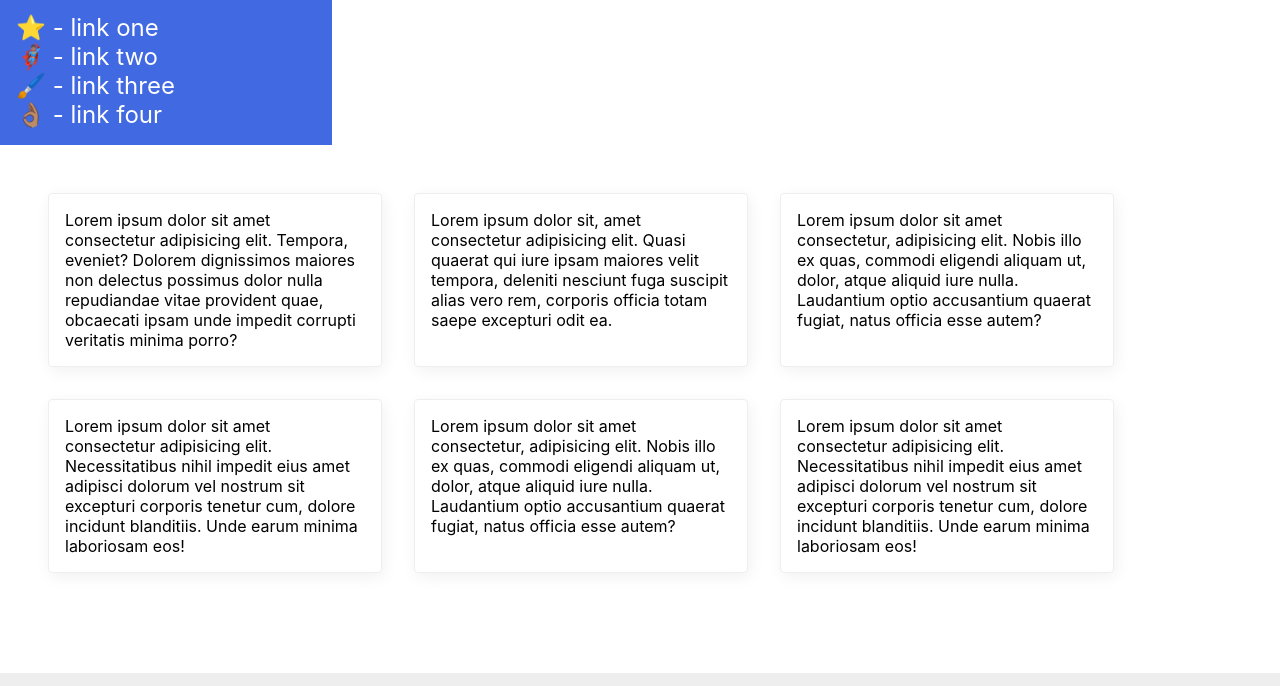
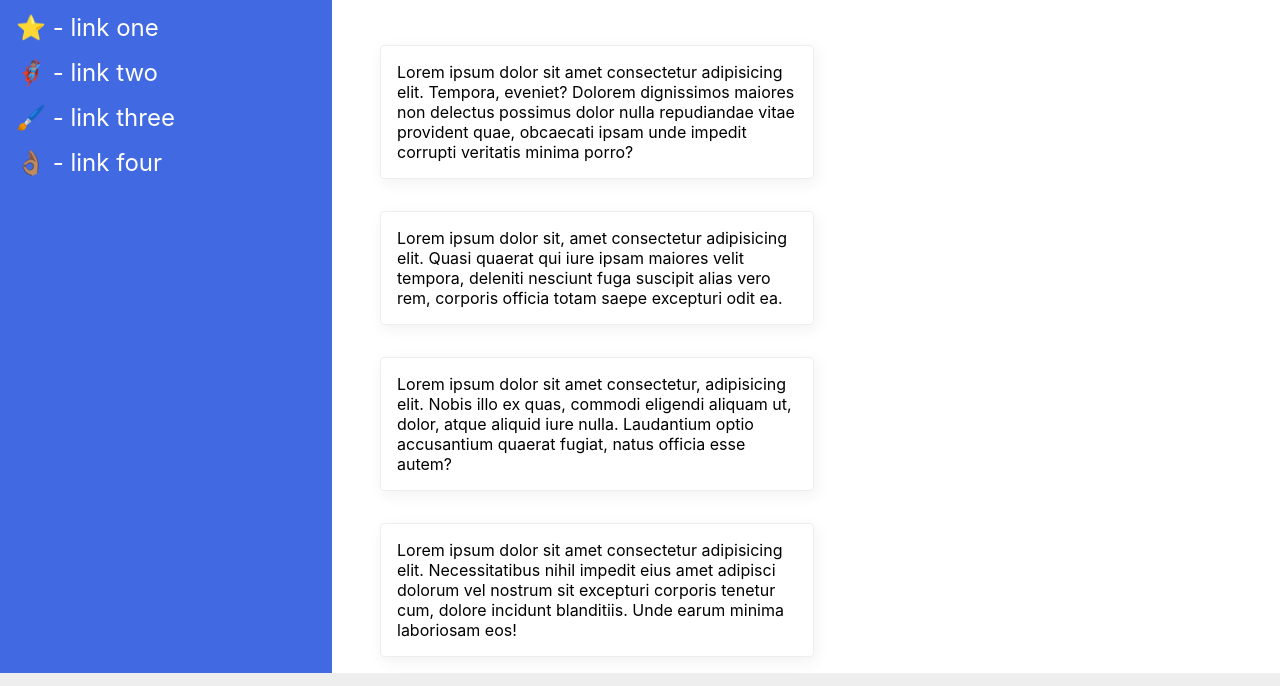
Before and after one commit to yigit-cankurtaran/odin-project-beginning, a plain HTML site: page beginning-css/exercises/flex-07-layout2/index.html in a window 1280 px wide. Shown: the part 75-761 px from the top of the page. Drawn offline with Linux system fonts and the light colour scheme.

Commit message:
Finished the final CSS foundations exercise.

```diff
--- a/beginning-css/exercises/flex-07-layout2/index.html
+++ b/beginning-css/exercises/flex-07-layout2/index.html
@@ -12,6 +12,7 @@
       MY AWESOME WEBSITE
     </div>
 
+    <div class="above">
     <div class="sidebar">
       <ul>
         <li><a href="#">⭐ - link one</a></li>
@@ -29,6 +30,7 @@
     <div class="card">Lorem ipsum dolor sit amet consectetur, adipisicing elit. Nobis illo ex quas, commodi eligendi aliquam ut, dolor, atque aliquid iure nulla. Laudantium optio accusantium quaerat fugiat, natus officia esse autem?</div>
     <div class="card">Lorem ipsum dolor sit amet consectetur adipisicing elit. Necessitatibus nihil impedit eius amet adipisci dolorum vel nostrum sit excepturi corporis tenetur cum, dolore incidunt blanditiis. Unde earum minima laboriosam eos!</div>
     </div>
+    </div>
 
     <div class="footer">
       The Odin Project ❤️
--- a/beginning-css/exercises/flex-07-layout2/style.css
+++ b/beginning-css/exercises/flex-07-layout2/style.css
@@ -39,9 +39,9 @@ body {
   background: royalblue;
   font-size: 24px;
   padding: 16px;
-  /* position: fixed; */
-  /* display: flex; */
+  display: flex;
   flex-shrink: 0;
+  /* flex: 1; */
 }
 
 .card {
@@ -50,7 +50,7 @@ body {
   border-radius: 4px;
   padding: 16px;
   margin: 16px;
-  width: 300px;
+  width: 400px;
 }
 
 a {
@@ -69,3 +69,12 @@ ul {
   display: flex;
   flex-wrap: wrap;
 }
+
+li {
+  margin-bottom: 16px;
+}
+
+.above {
+  display: flex;
+  flex: 1;
+}
```
